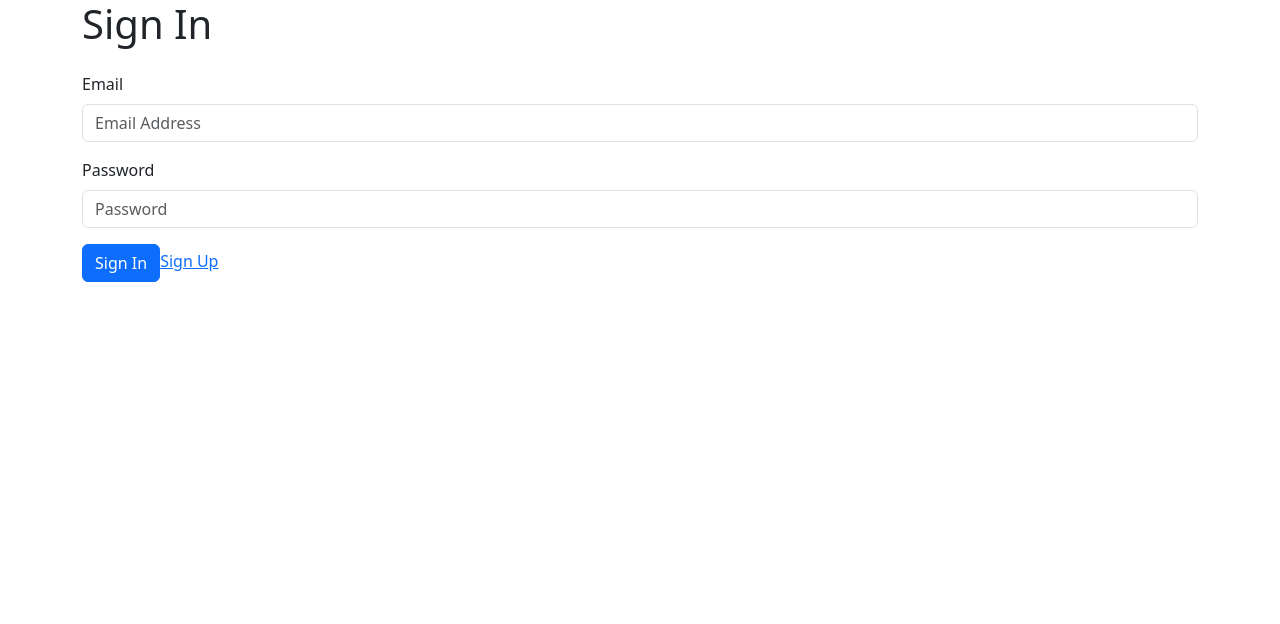
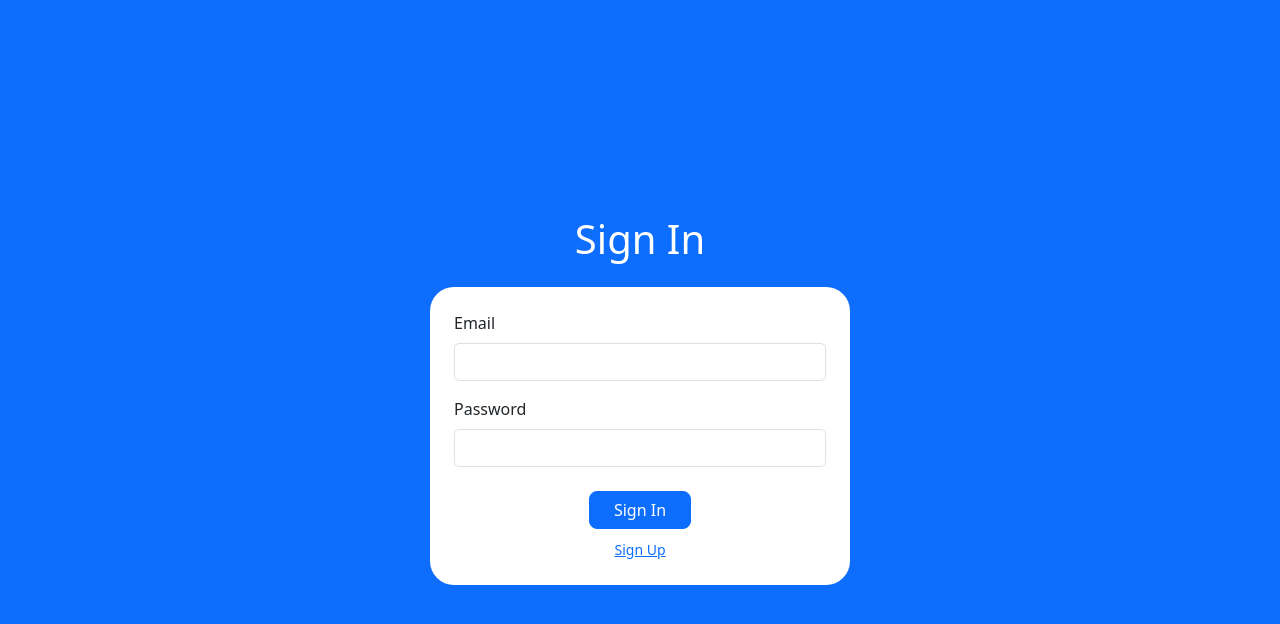
Before and after one commit to sharonjadelyn/react-si52paw2-artfolio, a React (Vite) app in the folder vite-project/: page /signIn in a window 1280 px wide. Shown: the top 624 px of the page. Built offline with nearby package versions, Linux system fonts and the light colour scheme.

Commit message:
Update UI
- update SignIn.tsx

```diff
--- a/vite-project/src/pages/auth/signin/SignIn.tsx
+++ b/vite-project/src/pages/auth/signin/SignIn.tsx
@@ -49,38 +49,61 @@ function SignIn() {
             }
     }
 
-    return<div className="container mx-auto">
-        <div className="d-flex justify-content-between mb-3">
-            <h1>Sign In</h1>
-        </div>
-        <div>
+    return (
+    <div className="container-fluid bg-primary min-vh-100 d-flex flex-column justify-content-center align-items-center">
+        <h1 className="text-white mb-4">Sign In</h1>
+
+        <div
+            className="bg-white p-4"
+            style={{
+                width: "420px",
+                borderRadius: "24px"
+            }}
+        >
             <Form onSubmit={onSubmit}>
-                <Form.Group className="mb-3" controlId="formEmail">
+                <Form.Group className="mb-3">
                     <Form.Label>Email</Form.Label>
                     <Form.Control
+                        name="email"
+                        type="email"
                         value={form.email}
                         onChange={onHandleChange}
-                        name= "email"
-                        type="email"
-                        placeholder="Email Address" />
+                        style={{ borderRadius: "5px" }}
+                    />
                 </Form.Group>
-                <Form.Group className="mb-3" controlId="formPassword">
+
+                <Form.Group className="mb-4">
                     <Form.Label>Password</Form.Label>
                     <Form.Control
+                        name="password"
+                        type="password"
                         value={form.password}
                         onChange={onHandleChange}
-                        name= "password"
-                        type="password"
-                        placeholder="Password" />
+                        style={{ borderRadius: "5px" }}
+                    />
                 </Form.Group>
 
-                <Button type="submit" variant="primary" disabled={isLoading}>
-                    {isLoading ? "Loading..." : "Sign In"}
-                </Button>
-                <NavLink to="/">Sign Up</NavLink>
+                <div className="text-center mb-2">
+                    <Button
+                        type="submit"
+                        variant="primary"
+                        disabled={isLoading}
+                        style={{
+                            borderRadius: "8px",
+                            padding: "6px 24px"
+                        }}
+                    >
+                        {isLoading ? "Loading..." : "Sign In"}
+                    </Button>
+                </div>
+
+                <div className="text-center">
+                    <NavLink to="/" style={{ fontSize: "14px" }}>Sign Up</NavLink>
+                </div>
             </Form>
         </div>
-</div>
+    </div>
+    )
 }
 
 export default SignIn
```
